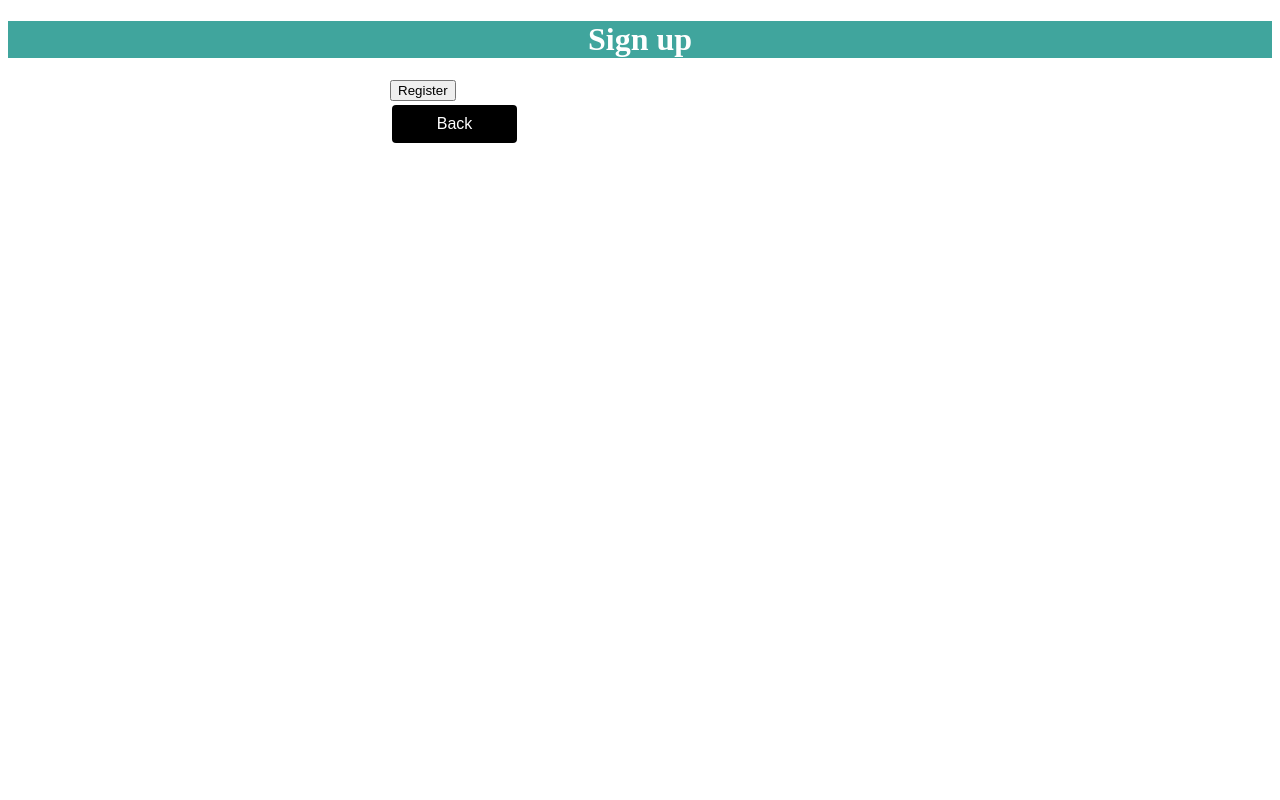
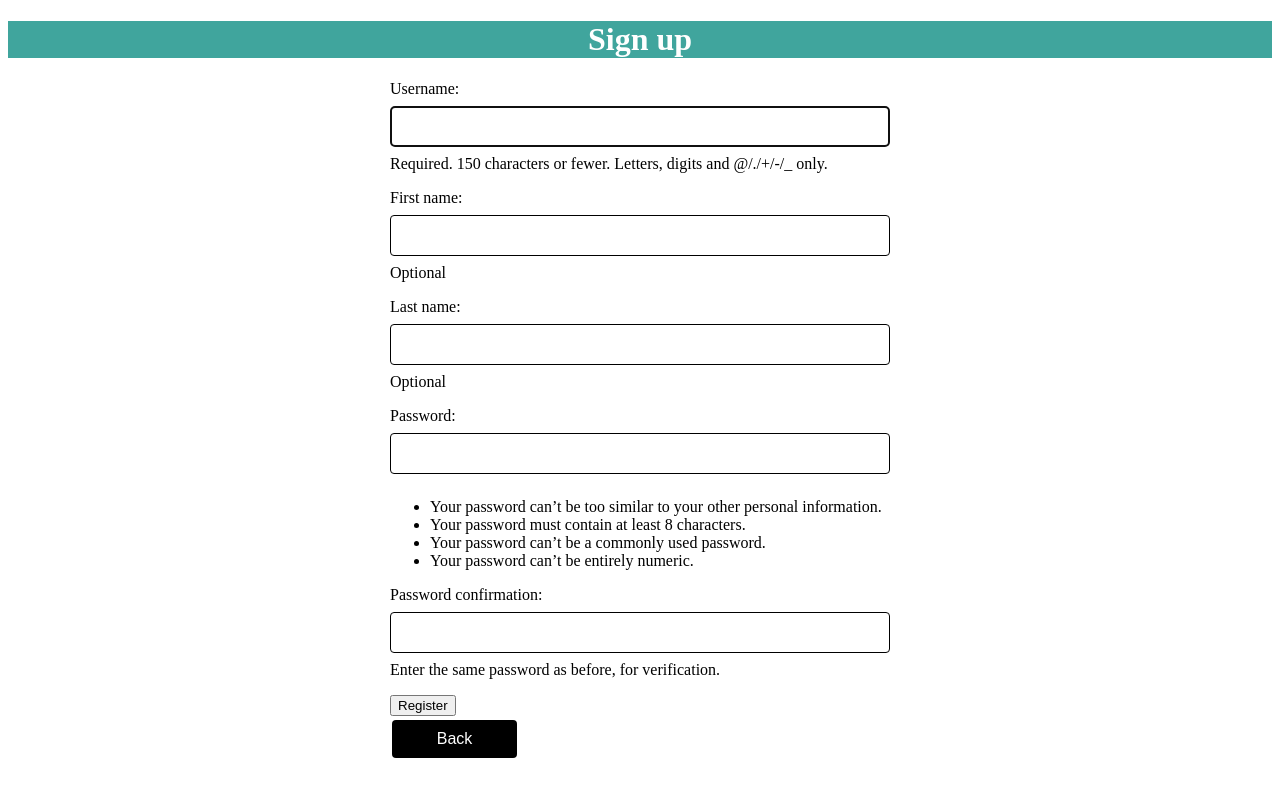
Before and after one commit to cmbrown18/Capstone1, a Django app: page /home/signup in a window 1280 px wide. Run offline with Django 3.2, Linux system fonts and the light colour scheme.

Commit message:
Signup works
Signup now works and saves and display also displays from the user model now

```diff
--- a/capstone1/DjangoApp/forms.py
+++ b/capstone1/DjangoApp/forms.py
@@ -4,17 +4,18 @@ from django import forms
 
 
 class SignUpForm(UserCreationForm):
-    class SignUpForm(UserCreationForm):
-        fullname = forms.CharField(max_length=60, required=True, help_text='Optional')
+    first_name = forms.CharField(max_length=30, required=True, help_text='Optional')
+    last_name = forms.CharField(max_length=30, required=True, help_text='Optional')
 
-        class Meta:
-            model = User
-            fields = [
-                'username',
-                'fullname',
-                'password1',
-                'password2',
-            ]
+    class Meta:
+        model = User
+        fields = [
+            'username',
+            'first_name',
+            'last_name',
+            'password1',
+            'password2',
+        ]
 
 
 class LoginForm(forms.Form):
--- a/capstone1/DjangoApp/templates/dis_user.html
+++ b/capstone1/DjangoApp/templates/dis_user.html
@@ -7,13 +7,15 @@
         <table>
             <tr>
                 <td>Username</td>
-                <td>Full Name</td>
+                <td>First Name</td>
+                <td>Last Name</td>
                 <td>Password (temp category)</td>
             </tr>
             {% for item in output %}
             <tr>
                 <td>{{ item.username }}</td>
-                <td>{{ item.fullname }}</td>
+                <td>{{ item.first_name }}</td>
+                <td>{{ item.last_name }}</td>
                 <td>{{ item.password }}</td>
             </tr>
             {% endfor %}
--- a/capstone1/DjangoApp/templates/signup.html
+++ b/capstone1/DjangoApp/templates/signup.html
@@ -4,13 +4,13 @@
         <h1> Sign up</h1>
     </div>
     <div class="content">
-        <form method="post">
+        <form method="POST" >
             {% csrf_token %}
             {{ form.as_p }}
             <button type="submit">Register</button>
         </form>
         <button class="button2"  type="submit" name="back"
-            onclick="window.location.href='/home/'">
+            onclick="window.location.href='/home'">
             Back
         </button>
     </div>
--- a/capstone1/DjangoApp/views.py
+++ b/capstone1/DjangoApp/views.py
@@ -66,10 +66,18 @@ def del_user(request):
 
 def signup(request):
     if request.method == 'POST':
-        user = User.objects.create_user(request.POST.get('user'), request.POST.get('password'))
-        user.fullname = request.POST.get('fullname')
-        user.save()
-    return render(request, "signup.html")
+        form = SignUpForm(request.POST)
+        user_info = User.objects.create_user(request.POST.get('username'), request.POST.get('password'))
+        user_info.first_name = request.POST.get('first_name')
+        user_info.last_name = request.POST.get('last_name')
+        user_info.save()
+
+        if form.is_valid():
+            form.save()
+        return redirect("/home")
+    else:
+        form = SignUpForm
+    return render(request, "signup.html", {"form":form})
 
 
 def login(request):
```
Also changed, not shown: capstone1/db.sqlite3.
